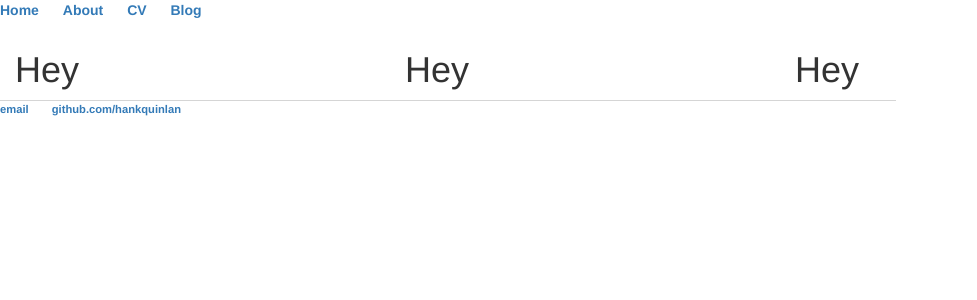
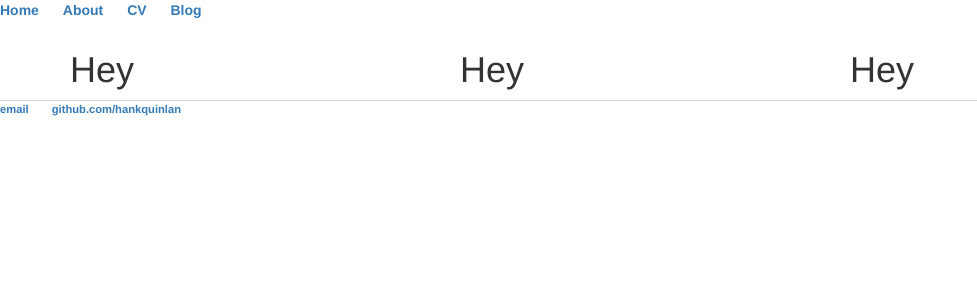
Before and after one commit to AshleyWragg/ashleywragg.github.io, a Jekyll site: the page built from index.html, in a window 1280 px wide. Shown: the top 300 px of the page, without its empty margins (0-977 px from the left). Built offline with Jekyll 4.4.1, drawn with Linux system fonts in a browser that asks for light colours.

Commit message:
Update main.css

```diff
--- a/css/main.css
+++ b/css/main.css
@@ -1,6 +1,5 @@
 body {
-    margin: 60px auto;
-    width: 70%;
+
 }
 nav ul, footer ul {
     font-family:'Helvetica', 'Arial', 'Sans-Serif';
```
